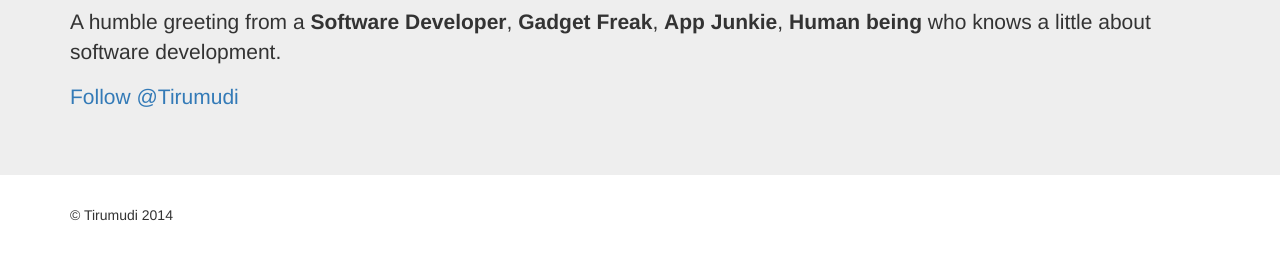
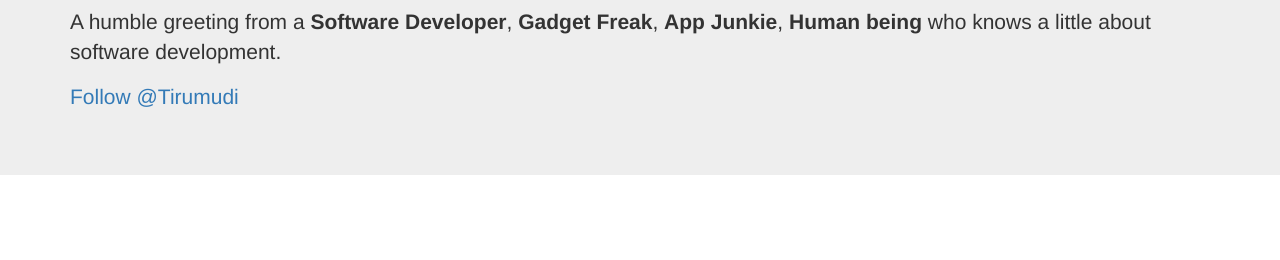
Before and after one commit to tirumudi/tirumudi.github.io, a plain HTML site: page index.html in a window 1280 px wide. Shown: the part 210-470 px from the top of the page. Drawn offline with nearby package versions, Linux system fonts and the light colour scheme; files that its build step writes are made by us from their sources.

Commit message:
Code cleanup

```diff
--- a/index.html
+++ b/index.html
@@ -114,7 +114,7 @@
       </div>
   -->
       <footer>
-        <p>&copy; Tirumudi 2014</p>
+        <!--<p>&copy; Tirumudi 2014</p>-->
       </footer>
     </div> <!-- /container -->
 
```
